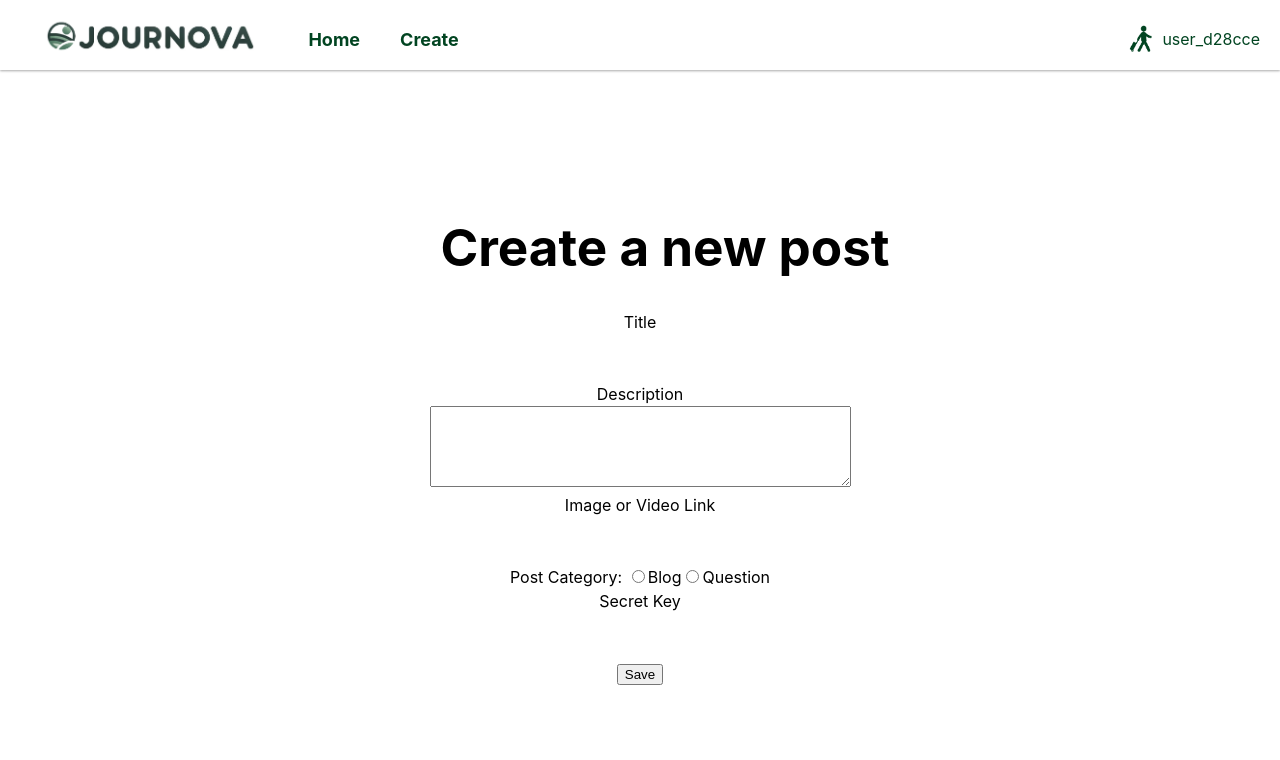
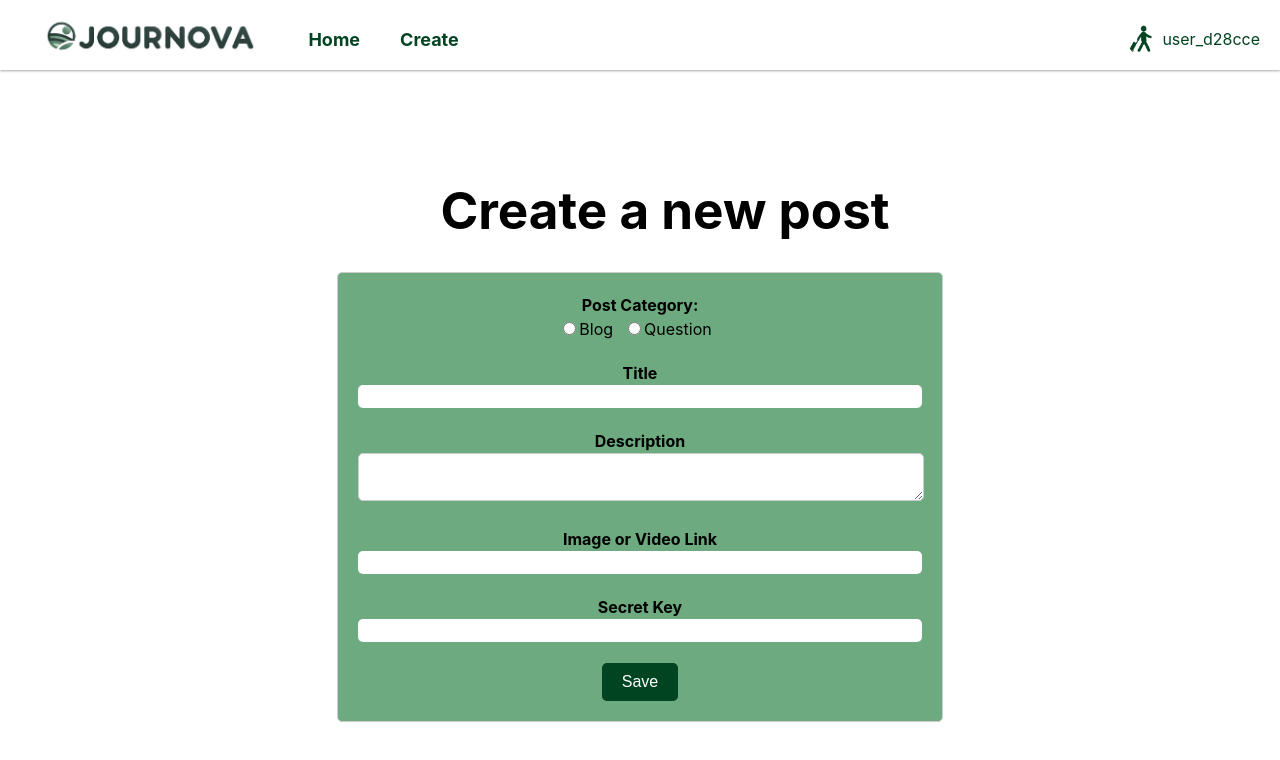
Before and after one commit to gitxfu/react-journova, a React (Vite) app: page /create in a window 1280 px wide. Shown: the top 760 px of the page. Built offline with nearby package versions, Linux system fonts and the light colour scheme.

Commit message:
format form

```diff
--- a/src/components/Card.jsx
+++ b/src/components/Card.jsx
@@ -20,8 +20,6 @@ const Card = ({ id, category, timeAgo, image, title, likeCount }) => {
             <Link to={`/view/${id}`}> <h2 className="title">{title}</h2> </Link>
 
             <h2 className="likeCount">🤍 {likeCount}</h2>
-
-
         </div>
     );
 };
--- /dev/null
+++ b/src/components/PostForm.css
@@ -0,0 +1,55 @@
+.post-form {
+    max-width: 600px;
+    margin: 0 auto;
+    padding: 20px;
+    border: 1px solid #ccc;
+    border-radius: 5px;
+    background-color: #6DAA7F;
+}
+
+.post-form__category {
+    margin-bottom: 20px;
+}
+
+.post-form__label {
+    font-weight: bold;
+}
+
+.post-form__category-options {
+    display: flex;
+    flex-direction: row;
+    justify-content: space-between;
+    margin: 0 200px;
+}
+
+.post-form__category-option {
+    margin-right: 10px;
+}
+
+.post-form__field {
+    margin-bottom: 20px;
+}
+
+.post-form__input,
+.post-form__textarea {
+    width: 100%;
+    padding: 0px;
+    border: 1px solid #ccc;
+    border-radius: 5px;
+    font-size: 20px;
+}
+
+.post-form__submit-button {
+    background-color: #014421;
+    color: #fff;
+    padding: 10px 20px;
+    border: none;
+    border-radius: 5px;
+    font-size: 16px;
+    cursor: pointer;
+}
+
+.post-form__submit-button:disabled {
+    background-color: #ccc;
+    cursor: not-allowed;
+}
--- a/src/components/PostForm.jsx
+++ b/src/components/PostForm.jsx
@@ -1,46 +1,85 @@
+import "./PostForm.css"
+
 const PostForm = ({ data, onChange, onSubmit, error }) => {
     const CATEGORIES = ['Blog', 'Question'];
 
     return (
-        <form onSubmit={onSubmit}>
-            <label htmlFor="title">Title</label> <br />
-            <input type="text" id="title" name="title" value={data.title} onChange={onChange} required /><br />
-            <br />
-
-            <label htmlFor="description">Description</label><br />
-            <textarea rows="5" cols="50" id="description" name="description" value={data.description} onChange={onChange} required>
-            </textarea>
-            <br />
-
-            <label htmlFor="image">Image or Video Link </label><br />
-            <input type="text" id="image" name="image" value={data.image} onChange={onChange} /><br />
-            <br />
-
-            <div className="mini-container">
-                <span>Post Category: </span>
+        <form className="post-form" onSubmit={onSubmit}>
+            <div className="post-form__category">
+                <label className="post-form__label">Post Category:</label>
+                <div className="post-form__category-options">
                     {CATEGORIES.map(option => (
-                    <span key={option}>
+                        <label key={option} className="post-form__category-option">
                             <input
                                 type="radio"
                                 id={`category-${option}`}
                                 name="category"
                                 value={option}
-                            checked={data.category == option}
+                                checked={data.category === option}
                                 onChange={onChange}
                                 required
                             />
-                        <label htmlFor={`category-${option}`}>{option}</label>
-                    </span>
+                            {option}
+                        </label>
                     ))}
                 </div>
+            </div>
 
-            <label htmlFor="secretKey">Secret Key</label><br />
-            <input type="text" id="secretKey" name="secretKey" value={data.secretKey} onChange={onChange} required /><br />
-            <br />
+            <div className="post-form__field">
+                <label htmlFor="title" className="post-form__label">Title</label>
+                <input
+                    type="text"
+                    id="title"
+                    name="title"
+                    value={data.title}
+                    onChange={onChange}
+                    className="post-form__input"
+                    required
+                />
+            </div>
 
-            <input type="submit" value="Save" disabled={!!error} />
+            <div className="post-form__field">
+                <label htmlFor="description" className="post-form__label">Description</label>
+                <textarea
+                    // rows="5"
+                    // cols="50"
+                    id="description"
+                    name="description"
+                    value={data.description}
+                    onChange={onChange}
+                    className="post-form__textarea"
+                    required
+                />
+            </div>
+
+            <div className="post-form__field">
+                <label htmlFor="image" className="post-form__label">Image or Video Link</label>
+                <input
+                    type="text"
+                    id="image"
+                    name="image"
+                    value={data.image}
+                    onChange={onChange}
+                    className="post-form__input"
+                />
+            </div>
+
+            <div className="post-form__field">
+                <label htmlFor="secretKey" className="post-form__label">Secret Key</label>
+                <input
+                    type="text"
+                    id="secretKey"
+                    name="secretKey"
+                    value={data.secretKey}
+                    onChange={onChange}
+                    className="post-form__input"
+                    required
+                />
+            </div>
+
+            <input type="submit" value="Save" disabled={!!error} className="post-form__submit-button" />
         </form>
-    )
+    );
+};
 
-};
 export default PostForm;
```
Lines whose indentation alone changed are shown as unchanged.
